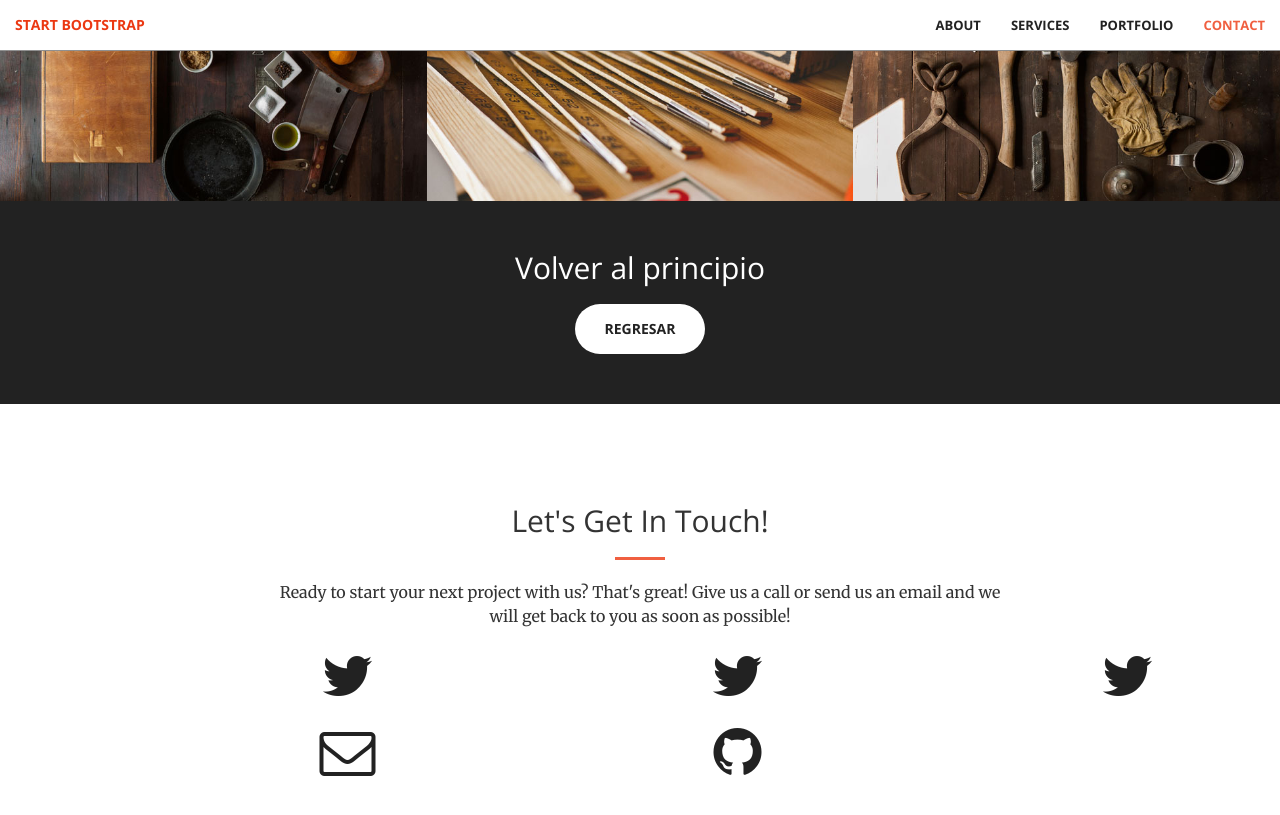
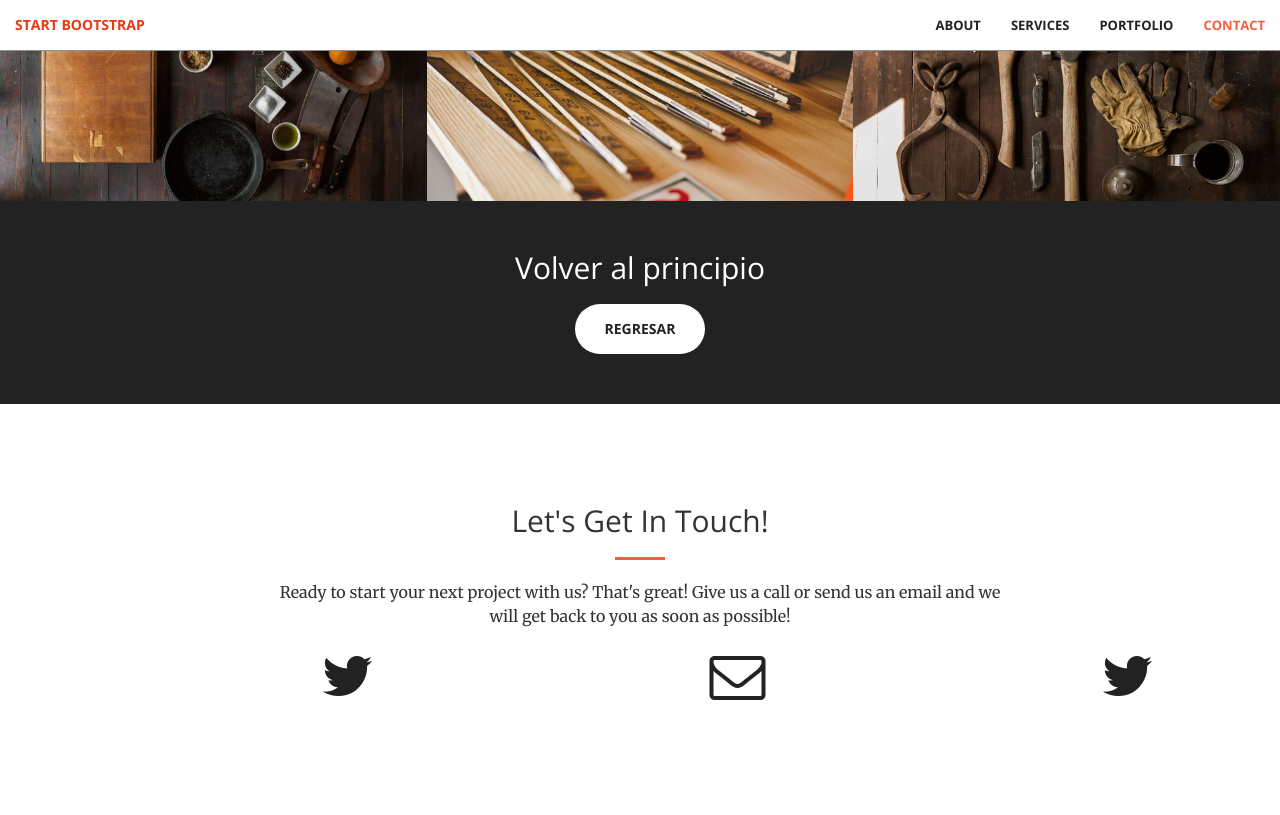
Before and after one commit to KatherineMerchanS/KatherineMerchanS.github.io, a Jekyll site: the page built from index.html, in a window 1280 px wide and 900 px high, scrolled down 2033 px. Shown: the top 815 px of the window. Built offline with Jekyll 4.4.1, drawn with Linux system fonts in a browser that asks for light colours.

Commit message:
Update contact.html

```diff
--- a/_includes/contact.html
+++ b/_includes/contact.html
@@ -5,18 +5,6 @@
                 <h2 class="section-heading">Let's Get In Touch!</h2>
                 <hr class="primary">
                 <p>Ready to start your next project with us? That's great! Give us a call or send us an email and we will get back to you as soon as possible!</p>
-            </div>
-        <div class="col-lg-2 col-lg-offset-2 text-center">
-            <a href="https://twitter.com/{{ site.twitter_username }}">
-                <i class="fa fa-twitter fa-3x wow bounceIn" data-wow-delay=".1s"></i>
-                <p>{{ site.twitter_username }}</p>
-            </a>
-            </div>
-        <div class="col-lg-2 col-lg-offset-2 text-center">
-            <a href="https://twitter.com/{{ site.twitter_username }}">
-                <i class="fa fa-twitter fa-3x wow bounceIn" data-wow-delay=".1s"></i>
-                <p>{{ site.twitter_username }}</p>
-            </a>
             </div>
         <div class="col-lg-2 col-lg-offset-2 text-center">
             <a href="https://twitter.com/{{ site.twitter_username }}">
@@ -31,11 +19,10 @@
             </a>
         </div>
         <div class="col-lg-2 col-lg-offset-2 text-center">
-            <a href="https://github.com/{{ site.github_username }}">
-            <i class="fa fa-github fa-3x wow bounceIn" data-wow-delay=".1s"></i>
-                <p>{{ site.github_username }}</p>
+            <a href="https://twitter.com/{{ site.twitter_username }}">
+                <i class="fa fa-twitter fa-3x wow bounceIn" data-wow-delay=".1s"></i>
+                <p>{{ site.twitter_username }}</p>
             </a>
-        </div>
 
     </div>
 </section>
```
